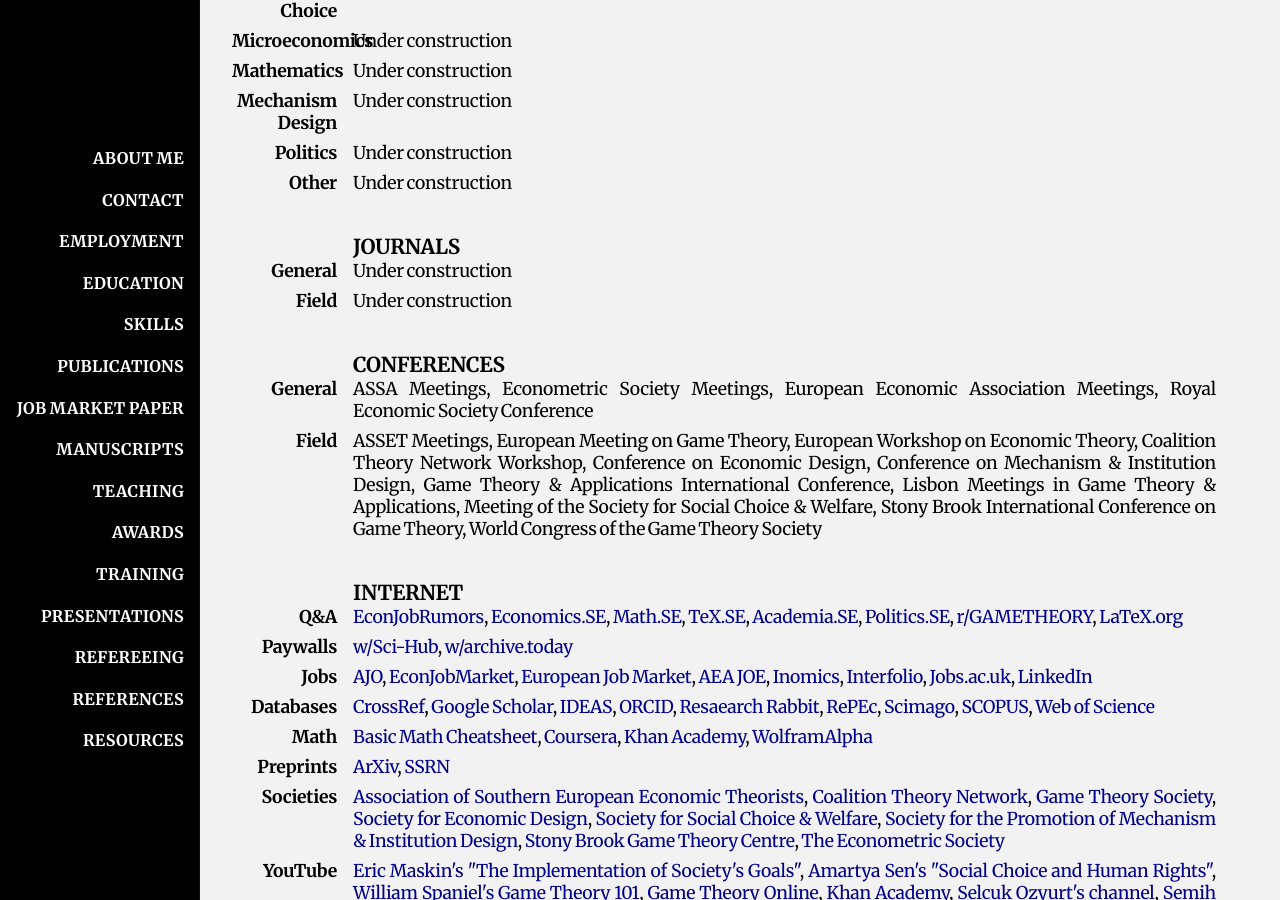
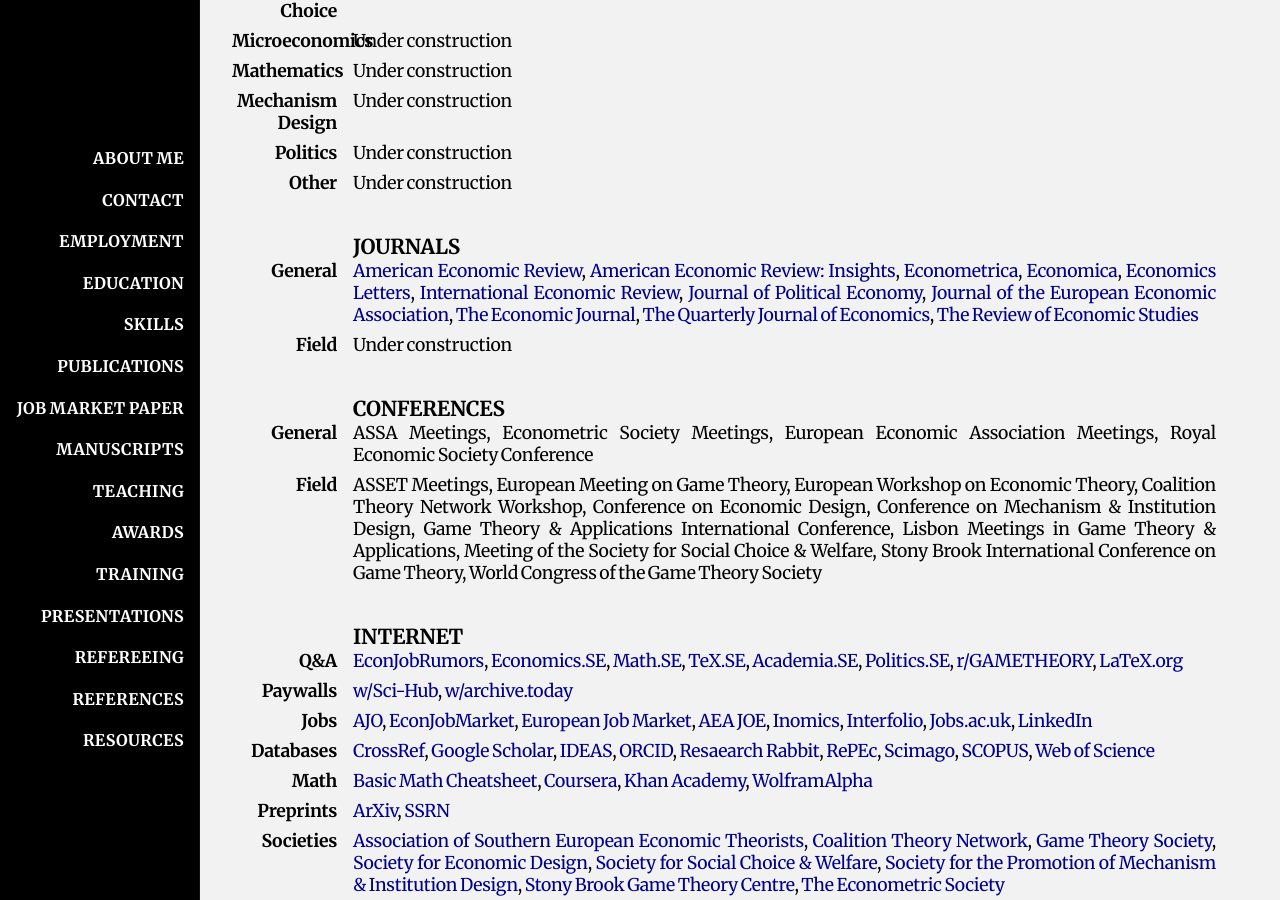
Before and after one commit to HectorHermidaRivera/hectorhermidarivera.github.io, a Jekyll site: the page built from index.md, in a window 1280 px wide and 900 px high, scrolled down 3583 px. Built offline with Jekyll 4.4.1, drawn with Linux system fonts in a browser that asks for light colours; a style sheet for code colours, icons or effects is not loaded.

Commit message:
Update index.md

```diff
--- a/index.md
+++ b/index.md
@@ -543,7 +543,7 @@ title: Home
 <div class="two-column">
 
   <div class="label"><b>General</b></div>
-  <div class="value">Under construction</div>
+  <div class="value"><a href="https://www.aeaweb.org/journals/aer">American Economic Review</a>, <a href="https://www.aeaweb.org/journals/aeri">American Economic Review: Insights</a>, <a href="https://onlinelibrary.wiley.com/journal/14680262?journalRedirectCheck=true">Econometrica</a>, <a href="https://onlinelibrary.wiley.com/journal/14680335">Economica</a>, <a href="https://www.sciencedirect.com/journal/economics-letters">Economics Letters</a>, <a href="https://economics.sas.upenn.edu/ier">International Economic Review</a>, <a href="https://www.journals.uchicago.edu/toc/jpe/current">Journal of Political Economy</a>, <a href="https://academic.oup.com/jeea">Journal of the European Economic Association</a>, <a href="https://academic.oup.com/ej">The Economic Journal</a>, <a href="https://academic.oup.com/qje">The Quarterly Journal of Economics</a>, <a href="https://academic.oup.com/restud?login=false">The Review of Economic Studies</a></div>
 
   <div class="label"><b>Field</b></div>
   <div class="value">Under construction</div>
```
